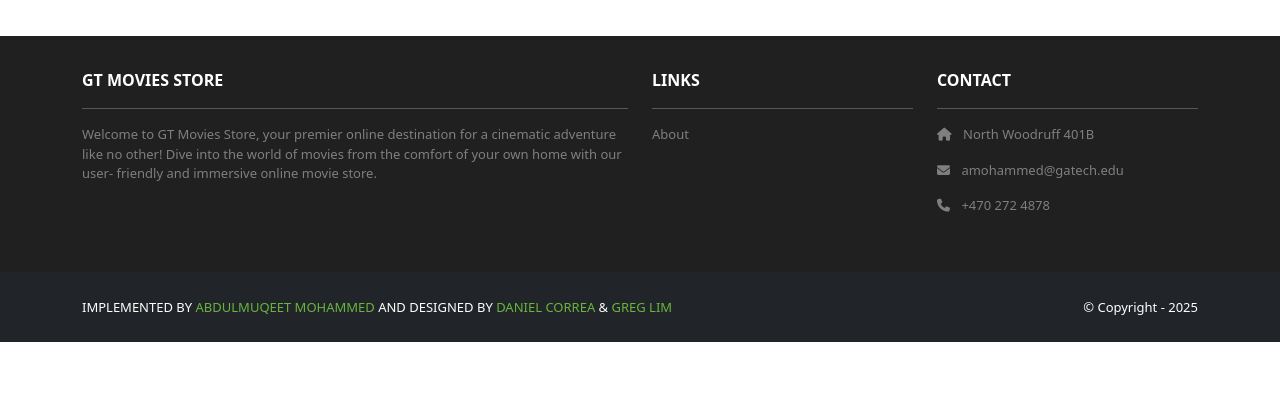
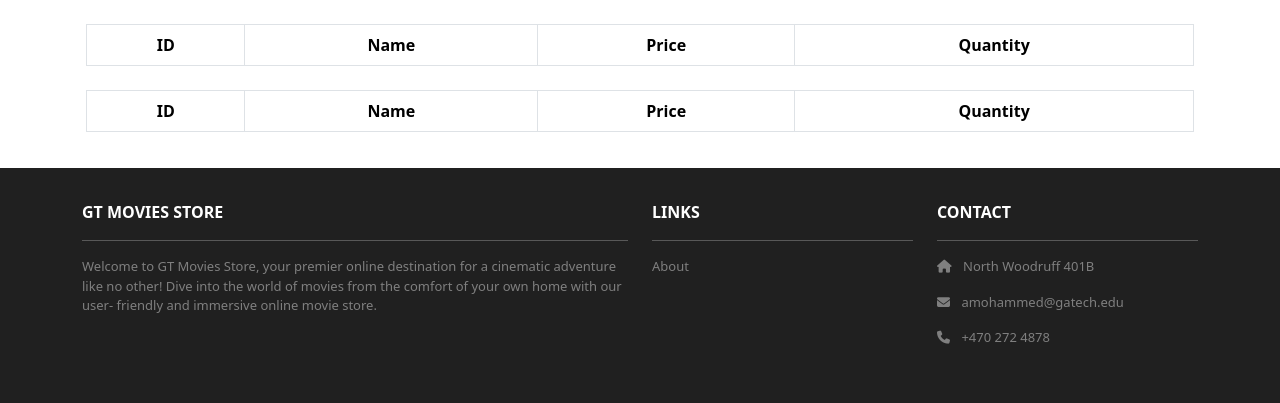
Before and after one commit to Mr-Thack/moviesstore, a Django app: page /cart/ in a window 1280 px wide. Shown: the part 247-650 px from the top of the page. Run offline with Django 5.2, Linux system fonts and the light colour scheme; lists and menus that the app fills with data are empty; some libraries are stand-ins or nearby versions.

Commit message:
3 Carts for Exam

```diff
--- a/cart/templates/cart/index.html
+++ b/cart/templates/cart/index.html
@@ -10,6 +10,7 @@
                     <hr />
                 </div>
             </div>
+            <div id="cart1stuff">
                 <div class="row m-1">
                     <table class="table table-bordered table-striped text-center">
                         <thead>
@@ -21,12 +22,12 @@
                             </tr>
                         </thead>
                         <tbody>
-                        {% for movie in template_data.movies_in_cart %}
+                            {% for movie in template_data.movies_in_cart1 %}
                                 <tr>
                                     <td>{{ movie.id }}</td>
                                     <td>{{ movie.name }}</td>
                                     <td>${{ movie.price }}</td>
-                                <td>{{ request.session.cart|get_quantity:movie.id }}</td>
+                                    <td>{{ request.session.cart1|get_quantity:movie.id }}</td>
                                 </tr>
                             {% endfor %}
                         </tbody>
@@ -34,8 +35,76 @@
                 </div>
                 <div class="row">
                     <div class="text-end">
-                    {% if template_data.movies_in_cart|length > 0 %}
-                        <a href="{% url 'cart.purchase' %}" class="btn bg-dark text-white mb-2">Purchase ${{ template_data.cart_total }}</a>
+                        {% if template_data.movies_in_cart1|length > 0 %}
+                            <a href="{% url 'cart.purchase' %}" class="btn bg-dark text-white mb-2">Purchase ${{ template_data.cart1_total }}</a>
+                            <a href="{% url 'cart.clear' %}">
+                                <button class="btn btn-danger mb-2">Remove all movies from Cart</button>
+                            </a>
+                        {% endif %}
+                    </div>
+                </div>
+            </div>
+            <div id="cart2stuff">
+                <div class="row m-1">
+                    <table class="table table-bordered table-striped text-center">
+                        <thead>
+                            <tr>
+                                <th scope="col">ID</th>
+                                <th scope="col">Name</th>
+                                <th scope="col">Price</th>
+                                <th scope="col">Quantity</th>
+                            </tr>
+                        </thead>
+                        <tbody>
+                            {% for movie in template_data.movies_in_cart2 %}
+                                <tr>
+                                    <td>{{ movie.id }}</td>
+                                    <td>{{ movie.name }}</td>
+                                    <td>${{ movie.price }}</td>
+                                    <td>{{ request.session.cart2|get_quantity:movie.id }}</td>
+                                </tr>
+                            {% endfor %}
+                        </tbody>
+                    </table>
+                </div>
+                <div class="row">
+                    <div class="text-end">
+                        {% if template_data.movies_in_cart2|length > 0 %}
+                            <a href="{% url 'cart.purchase' %}" class="btn bg-dark text-white mb-2">Purchase ${{ template_data.cart2_total }}</a>
+                            <a href="{% url 'cart.clear' %}">
+                                <button class="btn btn-danger mb-2">Remove all movies from Cart</button>
+                            </a>
+                        {% endif %}
+                    </div>
+                </div>
+            </div>
+            <div id="cart3stuff">
+                <div class="row m-1">
+                    <table class="table table-bordered table-striped text-center">
+                        <thead>
+                            <tr>
+                                <th scope="col">ID</th>
+                                <th scope="col">Name</th>
+                                <th scope="col">Price</th>
+                                <th scope="col">Quantity</th>
+                            </tr>
+                        </thead>
+                        <tbody>
+                            {% for movie in template_data.movies_in_cart3 %}
+                                <tr>
+                                    <td>{{ movie.id }}</td>
+                                    <td>{{ movie.name }}</td>
+                                    <td>${{ movie.price }}</td>
+                                    <td>{{ request.session.cart3|get_quantity:movie.id }}</td>
+                                </tr>
+                            {% endfor %}
+                        </tbody>
+                    </table>
+                </div>
+                <div class="row">
+                    <div class="text-end">
+                        {% if template_data.movies_in_cart3|length > 0 %}
+                            <a href="{% url 'cart.purchase' %}" class="btn bg-dark text-white mb-2">Purchase ${{ template_data.cart3_total }}</a>
                             <a href="{% url 'cart.clear' %}">
                                 <button class="btn btn-danger mb-2">Remove all movies from Cart</button>
                             </a>
@@ -44,4 +113,5 @@
                 </div>
             </div>
         </div>
+    </div>
 {% endblock content %}
--- a/cart/views.py
+++ b/cart/views.py
@@ -6,25 +6,28 @@
 
 
 def index(request):
-    cart_total = 0
-    movies_in_cart = []
-    cart = request.session.get("cart", {})
-    movie_ids = list(cart.keys())
-    if movie_ids != []:
-        movies_in_cart = Movie.objects.filter(id__in=movie_ids)
-        cart_total = calculate_cart_total(cart, movies_in_cart)
     template_data = {}
+    for i in range(1, 4):
+        cart_total = 0
+        movies_in_cart = []
+        cart = request.session.get("cart" + str(i), {})
+        movie_ids = list(cart.keys())
+        if movie_ids != []:
+            movies_in_cart = Movie.objects.filter(id__in=movie_ids)
+            cart_total = calculate_cart_total(cart, movies_in_cart)
+        template_data["movies_in_cart" + str(i)] = movies_in_cart
+        template_data["cart" + str(i) + "_total"] = cart_total
+
     template_data["title"] = "Cart"
-    template_data["movies_in_cart"] = movies_in_cart
-    template_data["cart_total"] = cart_total
     return render(request, "cart/index.html", {"template_data": template_data})
 
 
 def add(request, id):
     get_object_or_404(Movie, id=id)
-    cart = request.session.get("cart", {})
+    cart_num = request.POST["cartnum"]
+    cart = request.session.get("cart" + str(cart_num), {})
     cart[id] = request.POST["quantity"]
-    request.session["cart"] = cart
+    request.session["cart" + str(cart_num)] = cart
     return redirect("cart.index")
 
 
```
Also changed, not shown: movies/templates/movies/show.html (+11 -0 lines). Lines whose indentation alone changed are shown as unchanged.
